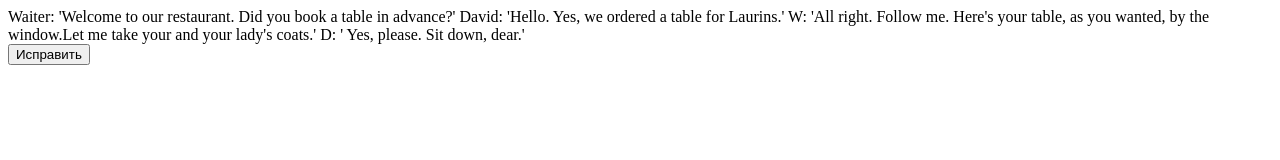
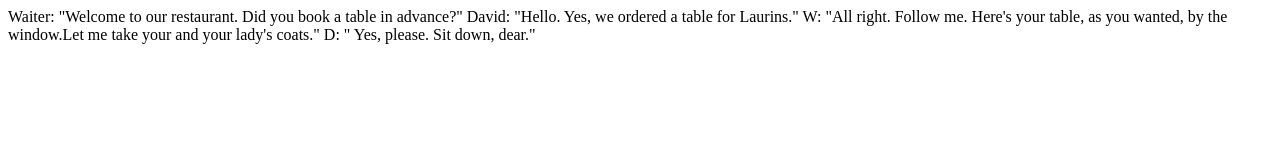
Before and after one commit to letarist/JS-vol2, a plain HTML site: page pw3/task2-3/task_1-2/task_1.html in a window 1280 px wide. Drawn offline with Linux system fonts and the light colour scheme.

Commit message:
Revert "fix 1-2 task"
This reverts commit 33ae1c042ee3f311e53d7ac610fc33e6fd2f9709.

```diff
--- a/pw3/task2-3/task_1-2/task_1.html
+++ b/pw3/task2-3/task_1-2/task_1.html
@@ -9,12 +9,6 @@
 </head>
 
 <body>
-    <div id="text">Waiter: 'Welcome to our restaurant. Did you book a table in advance?' David: 'Hello. Yes, we
-        ordered a table for
-        Laurins.' W: 'All right. Follow me. Here's your table, as you wanted, by the window.Let me take your and your
-        lady's
-        coats.' D: ' Yes, please. Sit down, dear.'</div>
-    <button id="but">Исправить</button>
     <script src="task_1.js"></script>
 </body>
 
--- a/pw3/task2-3/task_1-2/task_1.js
+++ b/pw3/task2-3/task_1-2/task_1.js
@@ -1,5 +1,3 @@
-let fix = document.getElementById('text')
-let but = document.getElementById('but').addEventListener('click', () => {
-    // fix.textContent = fix.textContent.replace(/'/g, '"')
-    fix.textContent = fix.textContent.replace(/\B'|'\B/g, '"')
-})
+let promRes = "Waiter: 'Welcome to our restaurant. Did you book a table in advance?' David: 'Hello. Yes, we ordered a table for Laurins.' W: 'All right. Follow me. Here's your table, as you wanted, by the window.Let me take your and your lady's coats.' D: ' Yes, please. Sit down, dear.'".replace(/'/g, '"')
+let result = promRes.replace(/\b"\b/g, "'");
+document.write(result);
```
